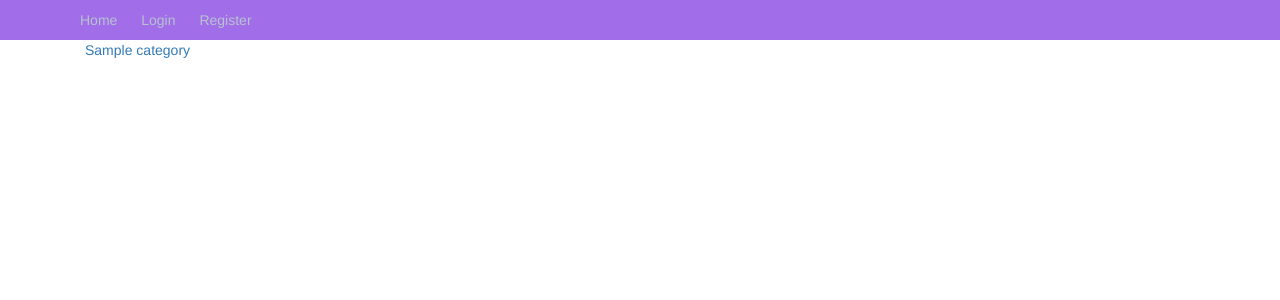
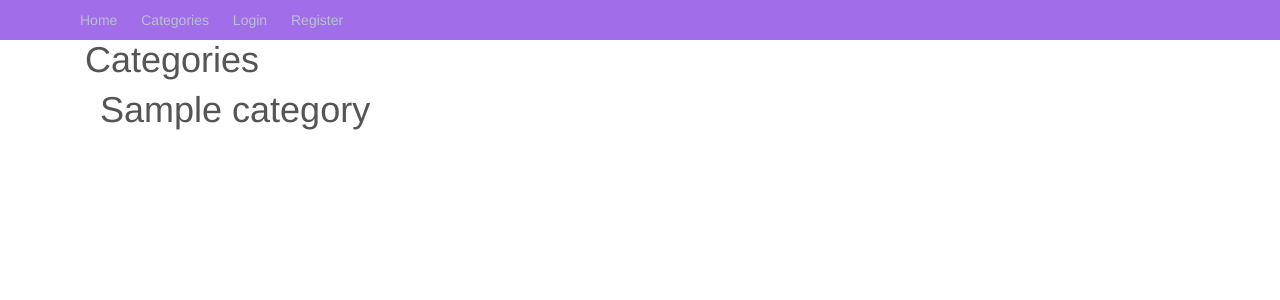
Before and after one commit to nongreen/myblog, a Django app: page /category_list in a window 1280 px wide. Shown: the top 300 px of the page. Run offline with Django 4.2, Linux system fonts and the light colour scheme; tables that the repository leaves empty hold one stand-in row (values such as "Sample post").

Commit message:
Added category list and link to it.

```diff
--- /dev/null
+++ b/blog/static/blog/category_list/css/category_list.css
@@ -0,0 +1,9 @@
+.category-list-container{
+        display: block;
+}
+
+.category-name-container{
+        position: flex;
+        display: inline;
+        margin-left: 15px;
+}
--- a/blog/templates/blog/category_detail.html
+++ b/blog/templates/blog/category_detail.html
@@ -8,6 +8,7 @@
 {% endblock %}
 
 {% block content %}
+    <h1>{{ category.name }}</h1>
     <div class="articles">
         {% for article in article_list %}
             {% load_article_info article %}
--- a/blog/templates/blog/category_list.html
+++ b/blog/templates/blog/category_list.html
@@ -1,9 +1,22 @@
 {% extends 'share_layout/base.html' %}
+{% load static %}
 {% load blog_tags %}
+{% block header %}
+    <link type="text/css" rel="stylesheet" href="{% static 'blog/category_list/css/category_list.css' %}">
+{% endblock %}
 {% block content %}
     <div class="container categories">
-        {% for category in category_list %}
-            <a href="{% url 'category_detail' category_id=category.id page=1 %}">{{ category.name }}</a>
-        {% endfor %}
+        <h1>Categories</h1>
+        <div class="category-list-container">
+            {% for category in category_list %}
+                <div class="category-name-container">
+                    <a class="category-name h1"
+                       href="{% url 'category_detail' category_id=category.id page=1 %}">{{ category.name }}</a>
+                </div>
+                {% autoescape off %}
+                    {% return_br_if_residue_of_division_equal_zero forloop.counter 3 %}
+                {% endautoescape %}
+            {% endfor %}
+        </div>
     </div>
 {% endblock %}
--- a/blog/templates/share_layout/base.html
+++ b/blog/templates/share_layout/base.html
@@ -23,6 +23,7 @@
         <div class="container">
             <nav class="site-nav">
                 <a class="header-nav-element" href="{% url 'index' %}" rel="home">Home</a>
+                <a class="header-nav-element" href="{% url 'category_list' %}">Categories</a>
                 {% if not user.is_authenticated %}
                     <a class="header-nav-element" href="{% url 'accounts:login' %}">Login</a>
                     <a class="header-nav-element" href="{% url 'accounts:register' %}">Register</a>
--- a/blog/templatetags/blog_tags.py
+++ b/blog/templatetags/blog_tags.py
@@ -55,5 +55,16 @@ def get_html_from_markdown(markdown_text) -> str:
 
 
 @register.simple_tag
+def return_br_if_residue_of_division_equal_zero(
+        dividend_value: int,
+        divider_value: int) -> str:
+    if isinstance(dividend_value, int) and isinstance(divider_value, int) and \
+            dividend_value % divider_value == 0:
+        return "<br><br>"
+    else:
+        return ""
+
+
+@register.simple_tag
 def test(user):
     return user.__class__
--- a/blog/urls.py
+++ b/blog/urls.py
@@ -1,4 +1,4 @@
-from django.urls import path, re_path
+from django.urls import path
 from django.views.generic import RedirectView
 
 from . import views
--- a/blog/views.py
+++ b/blog/views.py
@@ -88,6 +88,16 @@ class CategoryDetailView(ListView):
         )
 
         return article_list
+
+    def get_context_data(self, *, object_list=None, **kwargs):
+        queryset_id = self.kwargs["category_id"]
+        category = get_object_or_404(Category, id=queryset_id)
+
+        kwargs["category"] = category
+        return super(CategoryDetailView, self).get_context_data(
+            object_list=object_list,
+            **kwargs
+        )
 
 
 def manage_article_view(request, article_id=None):
```
